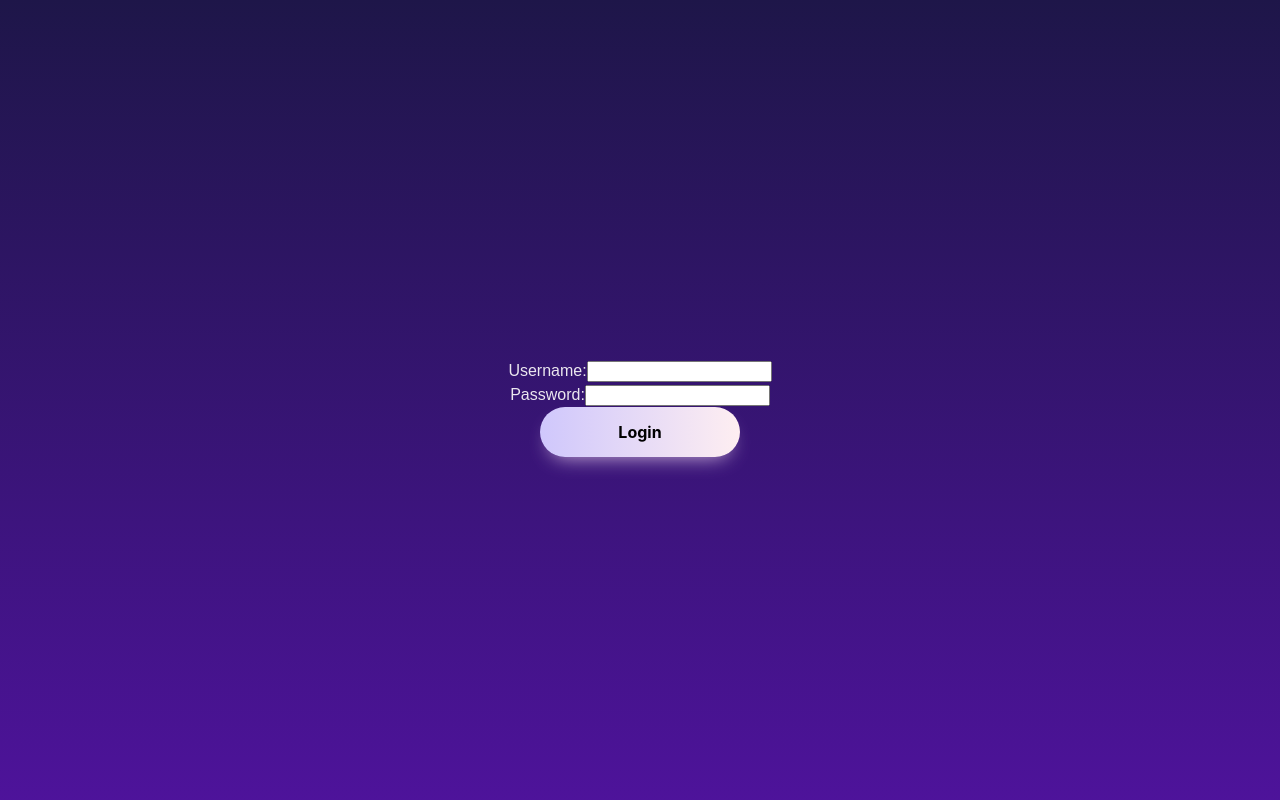
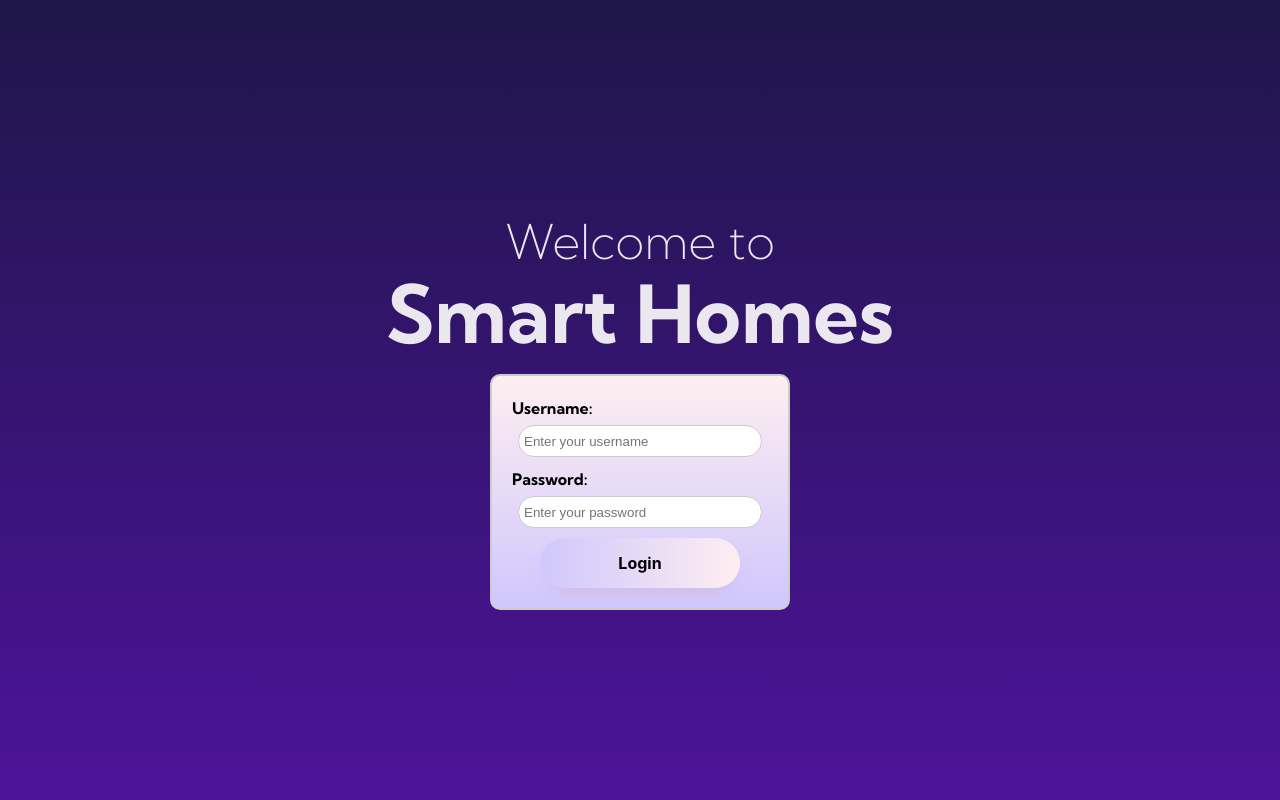
Before and after one commit to ChronicleWolfVR/Group7SoftwareEng, a React (Vite) app: page / in a window 1280 px wide. Both pictures are taken after a click on the button "Login". Shown: the top 800 px of the page. Built offline with nearby package versions, Linux system fonts and the light colour scheme.

Commit message:
Form half way there

```diff
--- a/src/App.jsx
+++ b/src/App.jsx
@@ -28,7 +28,13 @@ function App() {
               </Button>
             </>
           )}
-          {!isVisible && <LoginForm />}
+          {!isVisible && (
+            <section id="Login">
+              <Title id="titlep1">Welcome to</Title>
+              <Title id="titlep2">Smart Homes</Title>
+              <LoginForm />
+            </section>
+          )}
         </main>
       </div>
     </>
--- /dev/null
+++ b/src/components/LoginForm/LoginForm.css
@@ -0,0 +1,28 @@
+@import url("https://fonts.googleapis.com/css2?family=Kumbh+Sans:wght@100..900&display=swap");
+
+form {
+  border: 2px solid #ccc;
+  padding: 20px;
+  border-radius: 10px;
+  width: 300px;
+  margin: auto;
+  background: linear-gradient(to top, #cfc7fc, #feeef1);
+  color: black;
+}
+
+form label {
+  display: block;
+  margin-bottom: 5px;
+  text-align: left;
+  font-family: "Kumbh Sans", sans-serif;
+  font-weight: 700;
+}
+
+form input {
+    height: 2rem;
+    width: calc(100% - 12px);
+    padding: 5px;
+    margin-bottom: 10px;
+    border-radius: 2rem; /* Add this line to make inputs rounded */
+    border: 1px solid #ccc; /* Optional: Add border to inputs */
+  }
--- a/src/components/LoginForm/LoginForm.jsx
+++ b/src/components/LoginForm/LoginForm.jsx
@@ -1,4 +1,5 @@
 import React, { useState } from 'react';
+import './LoginForm.css';
 
 const LoginForm = () => {
     const [username, setUsername] = useState('');
@@ -20,6 +21,7 @@ const LoginForm = () => {
                     id="username"
                     value={username}
                     onChange={(e) => setUsername(e.target.value)}
+                    placeholder="Enter your username"
                     required
                 />
             </div>
@@ -30,6 +32,7 @@ const LoginForm = () => {
                     id="password"
                     value={password}
                     onChange={(e) => setPassword(e.target.value)}
+                    placeholder="Enter your password"
                     required
                 />
             </div>
```
